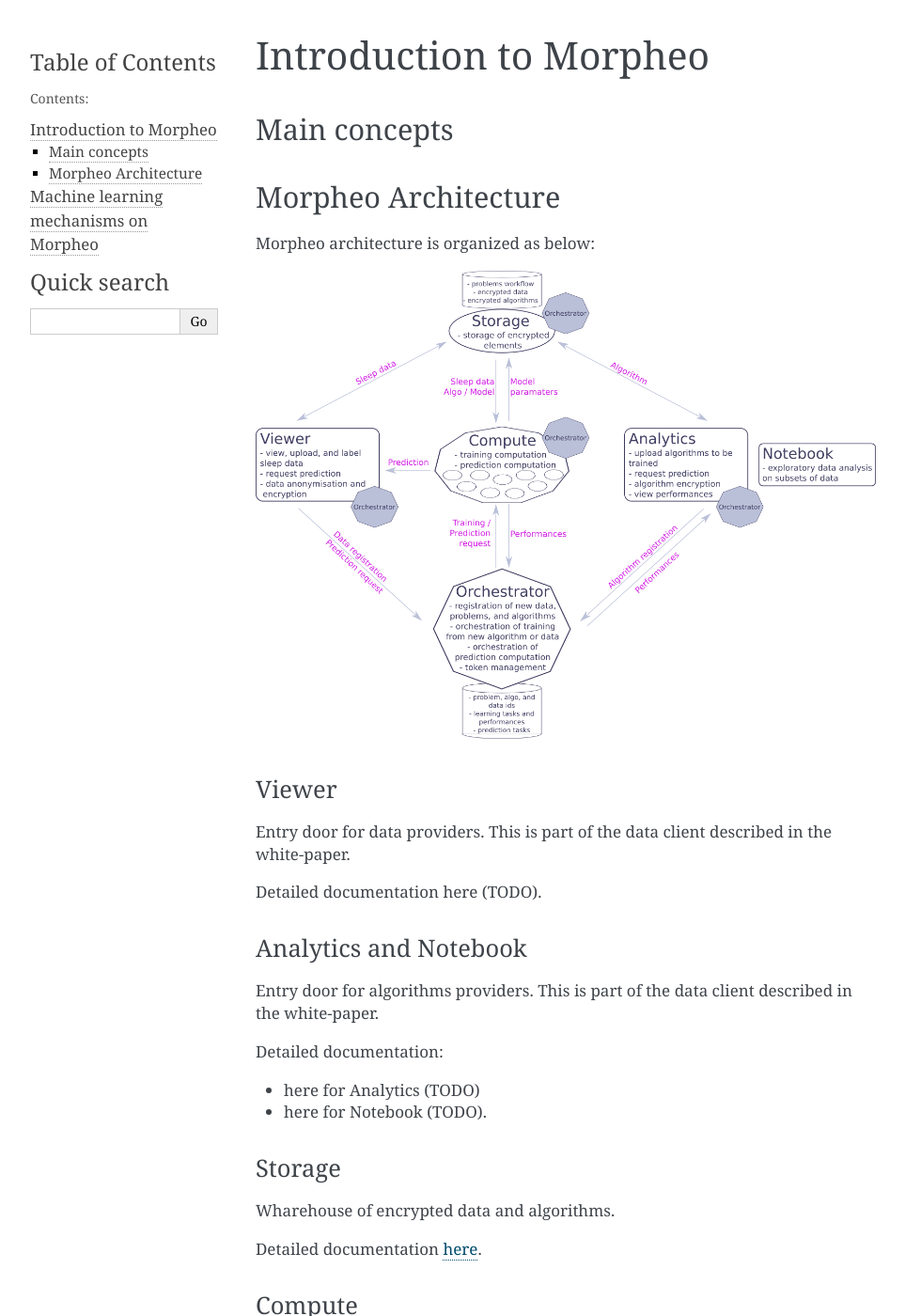
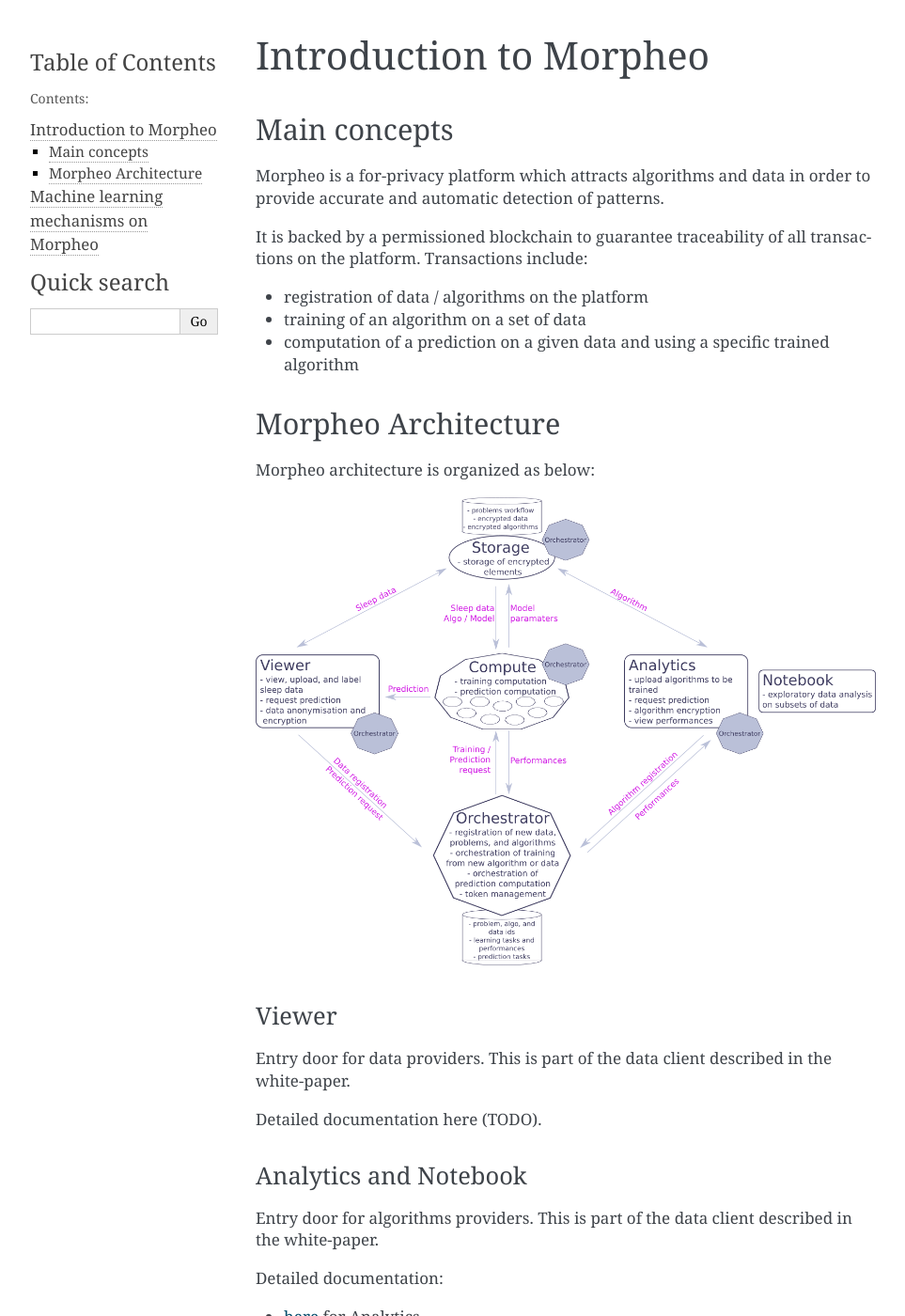
Before and after one commit to MorpheoOrg/morpheo, a Sphinx documentation site: the page built from docs/modules/introduction.md, in a window 1280 px wide and 1400 px high. Shown: the whole window at 94% size, without its empty margins (148-1111 px from the left). Built offline with Sphinx 7.4.7, drawn with Linux system fonts in a browser that asks for light colours; some of the changed text lies outside the part shown.

Commit message:
building and pushing docs

```diff
--- a/docs/index.rst
+++ b/docs/index.rst
@@ -6,7 +6,7 @@
 Welcome to Morpheo's doc!
 =========================
 
-Morpheo is an open source platform to provide an intelligent detection of patterns and pathologies in sleep physiological recordings while guaranteeing advanced data privacy and full transparency.
+Morpheo is an **open source platform** to provide an **intelligent detection of patterns** and pathologies in sleep physiological recordings while guaranteeing advanced **data privacy** and **full transparency**.
 
 While it is first applied to sleep physiological recording, it could be used with any sensitive data.
 Check the `Morpheo website`_ and the `White Paper`_ for high level documentation.
--- a/docs/modules/introduction.md
+++ b/docs/modules/introduction.md
@@ -1,6 +1,14 @@
 # Introduction to Morpheo
 
 ## Main concepts
+
+Morpheo is a for-privacy platform which attracts algorithms and data in order to provide accurate and automatic detection of patterns.
+
+It is backed by a permissioned blockchain to guarantee traceability of all transactions on the platform.
+Transactions include:
+- registration of data / algorithms on the platform
+- training of an algorithm on a set of data
+- computation of a prediction on a given data and using a specific trained algorithm
 
 ## Morpheo Architecture
 
@@ -20,8 +28,8 @@ Detailed documentation here (TODO).
 Entry door for algorithms providers. This is part of the data client described in the white-paper.
 
 Detailed documentation:
-- here for Analytics (TODO)
-- here for Notebook (TODO).
+- [here](https://github.com/MorpheoOrg/morpheo-analytics) for Analytics
+- here for Notebook (TODO)
 
 ### Storage
 
@@ -37,6 +45,6 @@ Detailed documentation [here](https://github.com/MorpheoOrg/compute).
 
 ### Orchestrator
 
-Orchestrator of operations on the platform.
+Orchestrator of operations on the platform. This is the part which will be translated to a permissioned blockchain (soon).
 
 Detailed documentation [here](https://morpheoorg.github.io/morpheo-orchestrator).
```
Also changed, not shown: 9 other files.
